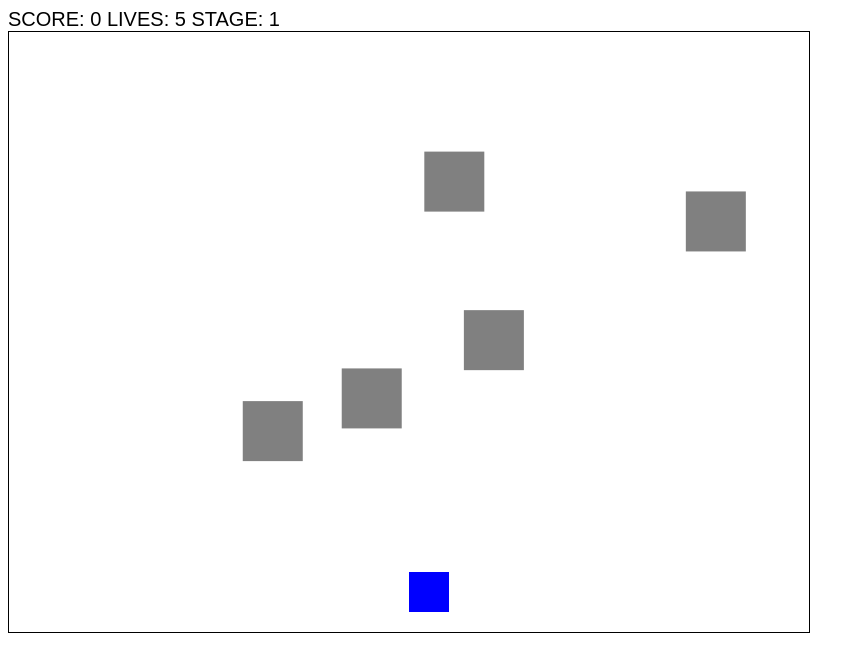
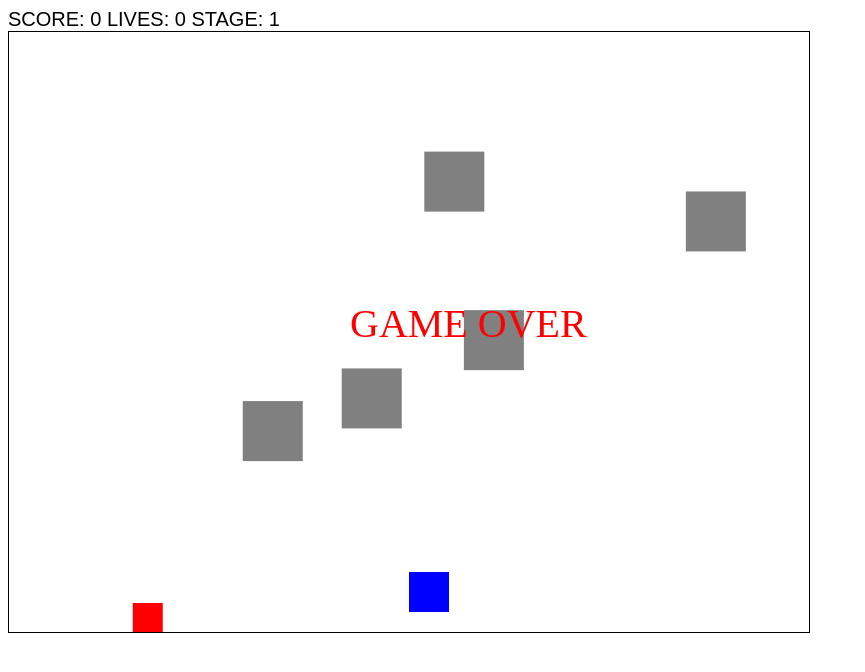
Before and after one commit to ogawahideto/genai, a plain HTML site: page shooting/shootingdeepseekr1.html in a window 1280 px wide. Shown: the whole page, without its empty margins (0-865 px from the left). Drawn offline with Linux system fonts and the light colour scheme.

Commit message:
gameover when enenies fall down to the bottom

```diff
--- a/shooting/shootingdeepseekr1.html
+++ b/shooting/shootingdeepseekr1.html
@@ -124,6 +124,12 @@ function gameLoop() {
         // 画面端で反転
         if(enemy.x < 0 || enemy.x > canvas.width - enemy.width) enemy.speedX *= -1;
 
+        // フィールド下部到達チェック
+        if(enemy.y + enemy.height >= canvas.height) {
+            lives = 0;
+            gameOver = true;
+        }
+
         // 射撃
         if(--enemy.fireCooldown <= 0) {
             enemyBullets.push({x: enemy.x + enemy.width/2 -2, y: enemy.y + enemy.height, width:4, height:10});
```
